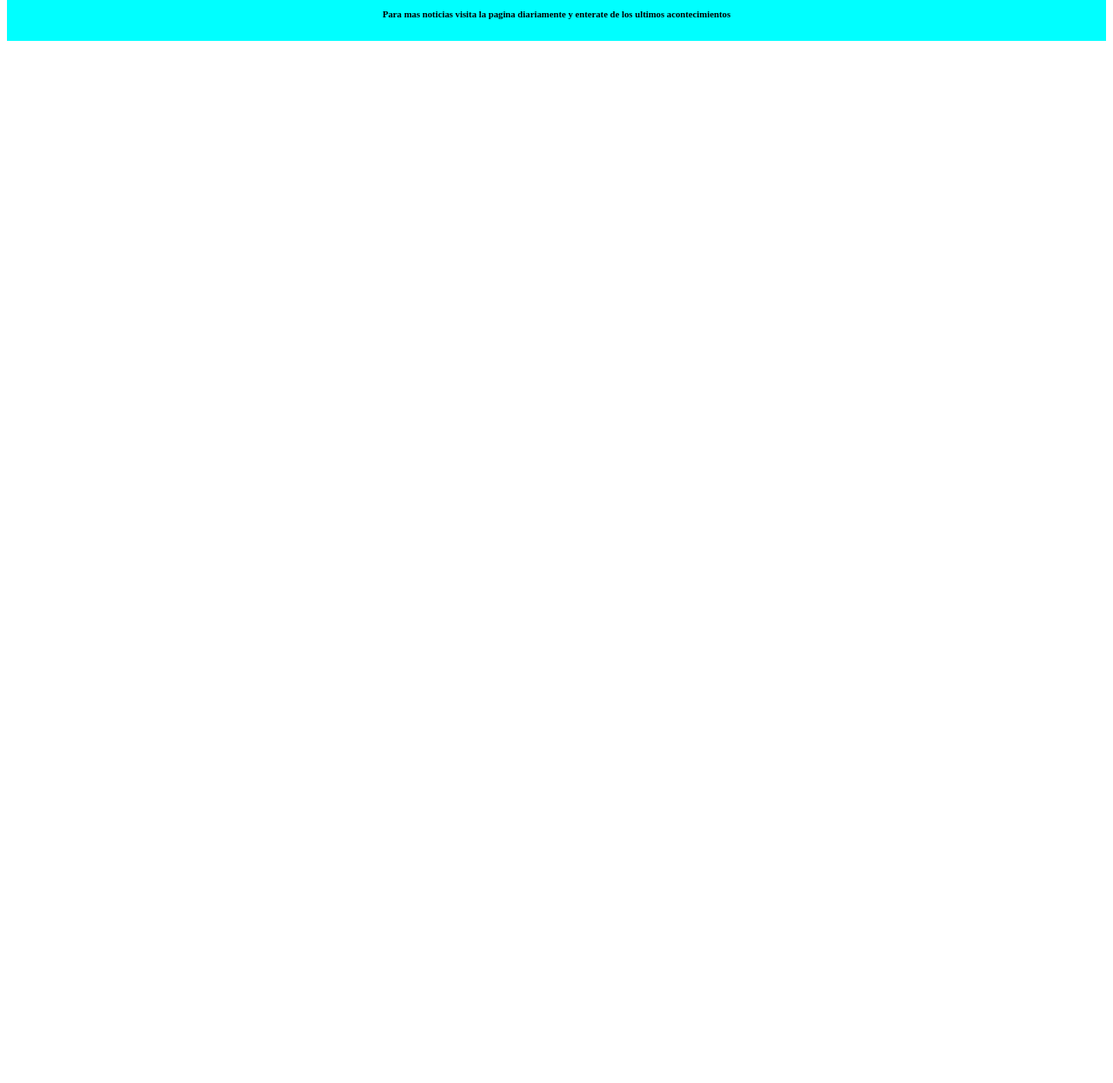
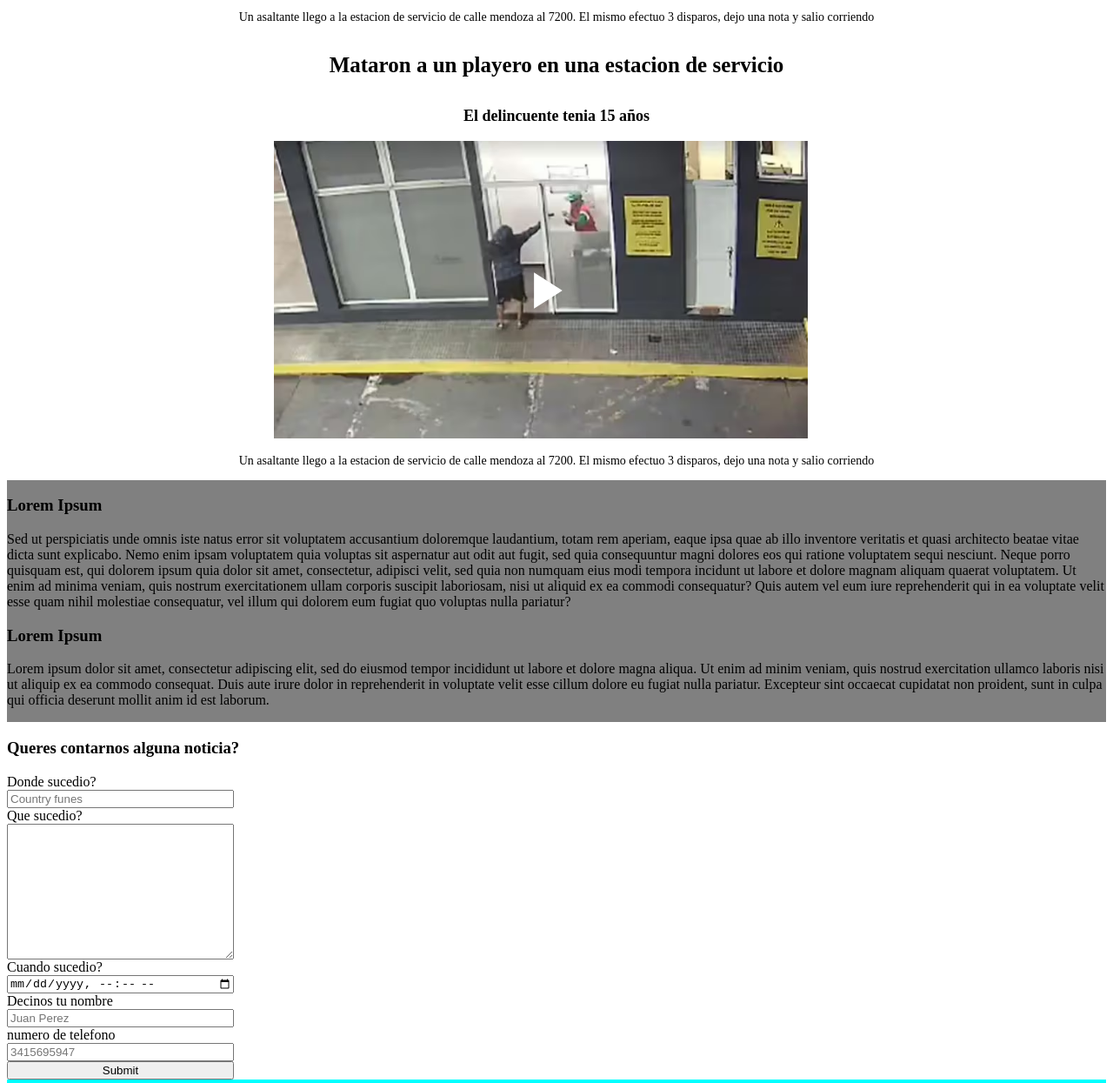
Before and after one commit to doncofre/DAW02, a plain HTML site: page index.html in a window 1280 px wide. Shown: the part 531-1776 px from the top of the page at 87% size. Before the commit the page ends 800 px from the top, so only its background shows below. Drawn offline with Linux system fonts and the light colour scheme.

Commit message:
DAW clase 03 actividad

```diff
--- a/index.html
+++ b/index.html
@@ -7,7 +7,16 @@
     <title>Document</title>
 </head>
 <body>
+    <header style="background-color: gray; height: 50px; text-align: center; ">
+        <p style="flex-direction: column; display: flex; text-align: center;">
+            asddasd
+        </p>
+</header>
+
+    <main>
     <div style="text-align: center; flex-direction: column; display: flex;">
+        <section>
+            <article>
                 <h1 style="font-size: 25px;">
                 Mataron a un playero en una estacion de servicio
             </h1>
@@ -23,7 +32,73 @@
         <p style="font-size: 14px;">Un asaltante llego a la estacion de servicio de calle mendoza al 7200.
             El mismo efectuo 3 disparos, dejo una nota y salio corriendo
         </p>
+    </article>
+        <section>
+            <article>
+            <h1 style="font-size: 25px;">
+                Mataron a un playero en una estacion de servicio
+            </h1>
+            <h3 style="font-size: 18px;">
+                El delincuente tenia 15 años
+            </h3>
+            <a href="https://tn.com.ar/policiales/2024/03/10/un-ataque-que-duro-12-segundos-asi-fue-el-momento-del-brutal-crimen-del-playero-en-rosario/"
+            target="_blank"
+
+            >
+            <img src="imagen.png" alt="Imagen">
+        </a>
+        <p style="font-size: 14px;">Un asaltante llego a la estacion de servicio de calle mendoza al 7200.
+            El mismo efectuo 3 disparos, dejo una nota y salio corriendo
+        </p>
+    </article>
+
     </div>
+</section>
+
+</main>
+<aside style="background-color: gray; display: flex; flex-direction: row;">
+    <section>
+
+        <article>
+            <h3>
+                Lorem Ipsum
+            </h3>
+            <p>
+                Sed ut perspiciatis unde omnis iste natus error sit voluptatem accusantium doloremque laudantium, totam rem aperiam, eaque ipsa quae ab illo inventore veritatis et quasi architecto beatae vitae dicta sunt explicabo. Nemo enim ipsam voluptatem quia voluptas sit aspernatur aut odit aut fugit, sed quia consequuntur magni dolores eos qui ratione voluptatem sequi nesciunt. Neque porro quisquam est, qui dolorem ipsum quia dolor sit amet, consectetur, adipisci velit, sed quia non numquam eius modi tempora incidunt ut labore et dolore magnam aliquam quaerat voluptatem. Ut enim ad minima veniam, quis nostrum exercitationem ullam corporis suscipit laboriosam, nisi ut aliquid ex ea commodi consequatur? Quis autem vel eum iure reprehenderit qui in ea voluptate velit esse quam nihil molestiae consequatur, vel illum qui dolorem eum fugiat quo voluptas nulla pariatur?
+            </p>
+        </article>
+        <article>
+            <h3>
+                Lorem Ipsum
+            </h3>
+            <p>
+                Lorem ipsum dolor sit amet, consectetur adipiscing elit, sed do eiusmod tempor incididunt ut labore et dolore magna aliqua. Ut enim ad minim veniam, quis nostrud exercitation ullamco laboris nisi ut aliquip ex ea commodo consequat. Duis aute irure dolor in reprehenderit in voluptate velit esse cillum dolore eu fugiat nulla pariatur. Excepteur sint occaecat cupidatat non proident, sunt in culpa qui officia deserunt mollit anim id est laborum.
+            </p>
+        </article>
+    </section>
+</aside>
+<section>
+    <h3>Queres contarnos alguna noticia?</h3>
+    <form action="url" method="get" target="_blank" style="width: 500px; display: flex; flex-direction: row; gap: 50;">
+        <div style="display:flex; flex-direction: column;">
+            <label>Donde sucedio?</label>
+            <input type="text" placeholder="Country funes" name="" id="iptDonde">
+            <label>Que sucedio?</label>
+           <textarea name="iptQue" cols="30" rows="10f" placeholder=""> </textarea>
+            <label>Cuando sucedio?</label>
+            <input type="datetime-local" name="" id="">
+            <label>Decinos tu nombre</label>
+            <input type="text" placeholder="Juan Perez" name="" id="">
+            <label>numero de telefono</label>
+            <input type="number" placeholder="3415695947" name="" id="">
+            <input type="submit">
+        </div>
+        <!-- <div style="width: 100px; height: 100px;">
+
+            <img src="messi.png" alt="Imagen">
+        </div> -->
+        </form>
+</section style="float: right">
 </body>
 <footer style="align-items: flex-end;">
     <div style="text-align: center; flex-direction: column; display: flex; background-color: aqua;">
```
Also changed, not shown: 1 other file. Lines whose indentation alone changed are shown as unchanged.
